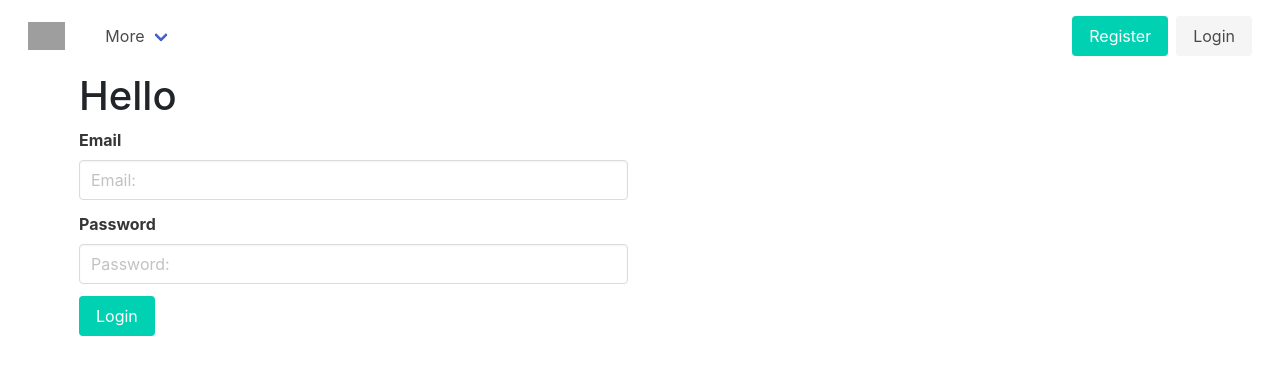
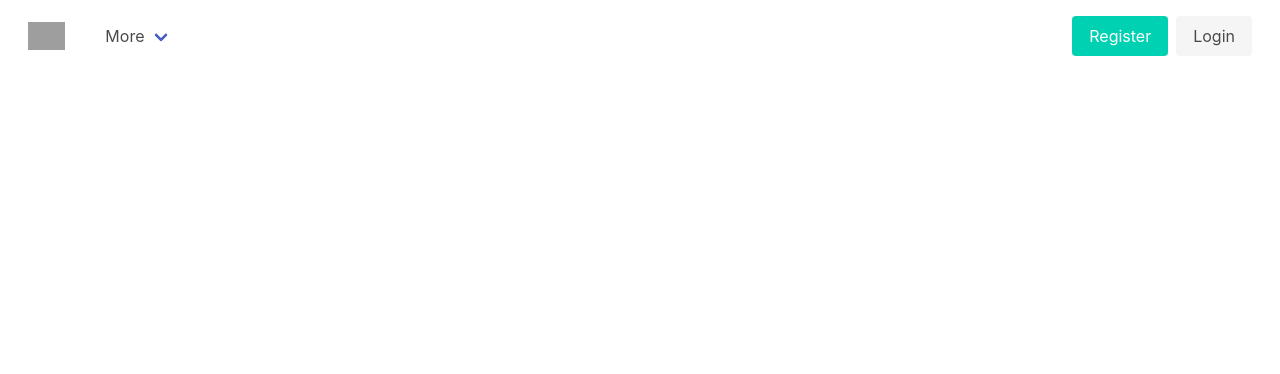
Before and after one commit to MomchilAngelovv/TubeMe, a React (Create React App) app in the folder WebApp/TubeMe.WebApp.App/ClientApp/: page /register in a window 1280 px wide. Shown: the top 374 px of the page. Built offline with nearby package versions, Linux system fonts and the light colour scheme; grey boxes are pictures that could not be loaded.

Commit message:
Remove stuff for eazier state understand

```diff
--- a/WebApp/TubeMe.WebApp.App/ClientApp/src/App.js
+++ b/WebApp/TubeMe.WebApp.App/ClientApp/src/App.js
@@ -2,16 +2,12 @@ import React, { Component } from 'react';
 import { Route } from 'react-router';
 import { Layout } from './components/Layout';
 import { Home } from './components/Home';
-import { Register } from './components/Register';
-import { Login } from './components/Login';
 
 export default class App extends Component {
   render() {
     return (
       <Layout>
         <Route exact path='/' component={Home} />
-        <Route path='/register' component={Register} />
-        <Route path='/login' component={Login}/>
       </Layout>
     );
   }
--- a/WebApp/TubeMe.WebApp.App/ClientApp/src/components/Home.js
+++ b/WebApp/TubeMe.WebApp.App/ClientApp/src/components/Home.js
@@ -27,14 +27,12 @@ export class Home extends Component {
     )
   }
 
-  handleValueChange = (value, videoId) => {
-    let remainingVideoos = this.state.videos
-      .filter(video => video.id !== videoId);
+  handleValueChange = (newNumber, video) => {
+    let videoIndex = this.state.videos.indexOf(video);
+    let newVideoArray = this.state.videos;
+    newVideoArray[videoIndex].number = newNumber;
 
-    this.setState({
-      videos: remainingVideoos
-    })
-    console.log('entered handler', videoId)
+    this.setState({ videos: newVideoArray });
   }
   render() {
     return (
--- a/WebApp/TubeMe.WebApp.App/ClientApp/src/components/Layout.js
+++ b/WebApp/TubeMe.WebApp.App/ClientApp/src/components/Layout.js
@@ -1,8 +1,6 @@
 import React, { Component } from 'react';
 import { Container } from 'reactstrap';
 import { NavMenu } from './NavMenu';
-import { Home } from './Home'
-import { Login } from './Login';
 
 export class Layout extends Component {
   constructor(props) {
@@ -31,13 +29,21 @@ export class Layout extends Component {
     })
   }
 
+  componentDidMount() {
+    this.setState({
+      isLoggedIn: localStorage.getItem('UserEmail') != null && localStorage.getItem('AccessToken') != null,
+      userEmail: localStorage.getItem('UserEmail'),
+      accessToken: localStorage.getItem('AccessToken')
+    })
+  }
+
   render() {
     return (
       <React.Fragment>
-        <NavMenu isLoggedIn={this.state.isLoggedIn} userEmail={this.state.userEmail} onLogout={this.handleLogout} />
-        <div className="container">
-          <Login onLogin={this.handleLogin} userEmail={this.state.userEmail}/>
-        </div>
+        <NavMenu/>
+        <Container>
+          {this.props.children}
+        </Container>
       </React.Fragment>
     );
   }
--- a/WebApp/TubeMe.WebApp.App/ClientApp/src/components/Login.js
+++ /dev/null
@@ -1,73 +0,0 @@
-import React, { Component } from 'react';
-
-export class Login extends Component {
-  constructor(props) {
-    super(props);
-    this.state = {
-      email: '',
-      password: ''
-    }
-  }
-
-  handleLogin = async (e) => {
-    e.preventDefault();
-
-    let data = {
-      email: this.state.email,
-      password: this.state.password,
-    }
-
-    let response = await (await fetch(`https://localhost:44367/api/users/login`, {
-      method: 'POST',
-      headers: {
-        'Content-Type': 'application/json'
-      },
-      body: JSON.stringify(data)
-    })).json();
-
-    localStorage.setItem('UserEmail', response.userEmail);
-    localStorage.setItem('AccessToken', response.accessToken);
-
-    this.props.onLogin(response.userEmail);
-  }
-
-  handleInputChange = (e) => {
-    let target = e.target;
-    let name = target.name;
-
-    this.setState({
-      [name]: target.value
-    });
-  }
-
-  render() {
-    return (
-      <React.Fragment>
-        <h1>Hello {this.props.userEmail}</h1>
-        <div className="columns">
-          <div className="column is-half">
-            <div className="field">
-              <label className="label">Email</label>
-              <div className="control">
-                <input name="email" type="text" onChange={(e) => this.handleInputChange(e)} placeholder="Email:" className="input" />
-              </div>
-            </div>
-
-            <div className="field">
-              <label className="label">Password</label>
-              <div className="control">
-                <input name="password" type="text" onChange={(e) => this.handleInputChange(e)} placeholder="Password:" className="input" />
-              </div>
-            </div>
-
-            <div className="field is-grouped">
-              <div className="control">
-                <button className="button is-primary" onClick={(e) => this.handleLogin(e)}>Login</button>
-              </div>
-            </div>
-          </div>
-        </div>
-      </React.Fragment>
-    );
-  }
-}
--- a/WebApp/TubeMe.WebApp.App/ClientApp/src/components/Register.js
+++ /dev/null
@@ -1,82 +0,0 @@
-import React, { Component } from 'react';
-
-export class Register extends Component {
-
-  constructor(props) {
-    super(props);
-
-    this.state = {
-      email: '',
-      password: '',
-      repeatPassword: ''
-    };
-  }
-
-  handleSubmit = async (e) => {
-    e.preventDefault();
-
-    let data = {
-      email: this.state.email,
-      password: this.state.password,
-      repeatPassword: this.state.repeatPassword
-    }
-
-    let accesToken = localStorage.getItem('accessToken')
-    await (await fetch(`https://localhost:44367/api/users/register`, {
-      method: 'POST',
-      headers: {
-        'Content-Type': 'application/json',
-        'Authorization': 'Bearer ' + accesToken
-      },
-      body: JSON.stringify(data)
-    })).json();
-
-    this.props.history.push('/login');
-  }
-
-  handleInputChange = (event) => {
-    let target = event.target;
-    let name = target.name;
-
-    this.setState({
-      [name]: target.value
-    });
-  }
-
-  render() {
-    return (
-      <React.Fragment>
-        <div className="columns">
-          <div className="column is-half">
-            <div className="field">
-              <label className="label">Email</label>
-              <div className="control">
-                <input name="email" type="text" onChange={this.handleInputChange} placeholder="Email:" className="input" />
-              </div>
-            </div>
-
-            <div className="field">
-              <label className="label">Password</label>
-              <div className="control">
-                <input name="password" type="text" onChange={this.handleInputChange} placeholder="Password:" className="input" />
-              </div>
-            </div>
-
-            <div className="field">
-              <label className="label">Repeat password</label>
-              <div className="control">
-                <input name="repeatPassword" type="text" onChange={this.handleInputChange} placeholder="Repeat password:" className="input" />
-              </div>
-            </div>
-
-            <div className="field is-grouped">
-              <div className="control">
-                <button className="button is-link" onClick={this.handleSubmit}>Submit</button>
-              </div>
-            </div>
-          </div>
-        </div>
-      </React.Fragment>
-    );
-  }
-}
--- a/WebApp/TubeMe.WebApp.App/ClientApp/src/components/Video.js
+++ b/WebApp/TubeMe.WebApp.App/ClientApp/src/components/Video.js
@@ -8,7 +8,7 @@ export default class Video extends Component {
       number: randomNumber
     })
 
-    this.props.onValueChange(randomNumber, this.props.id)
+    this.props.onValueChange(randomNumber, this.props.video)
   }
 
   render() {
```
